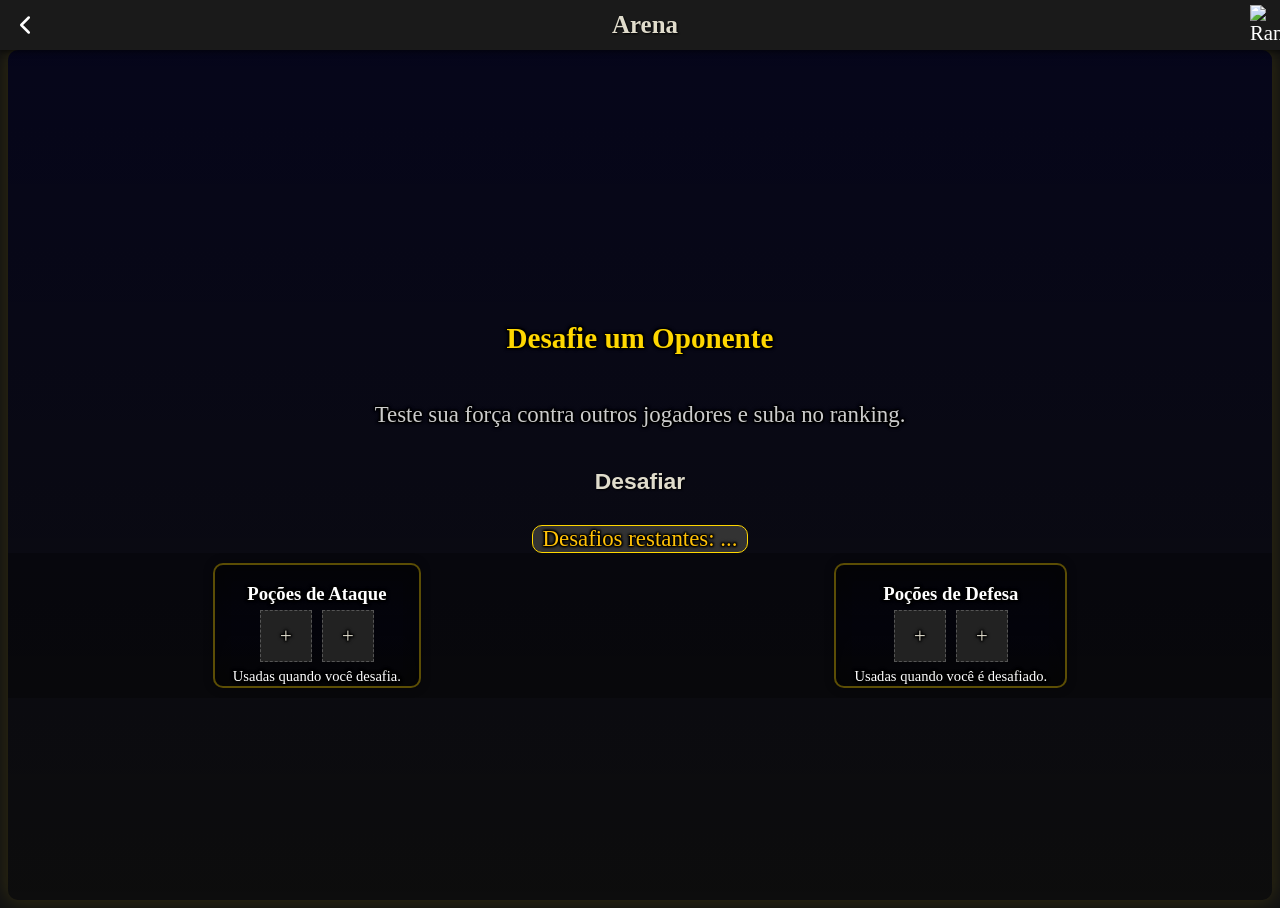
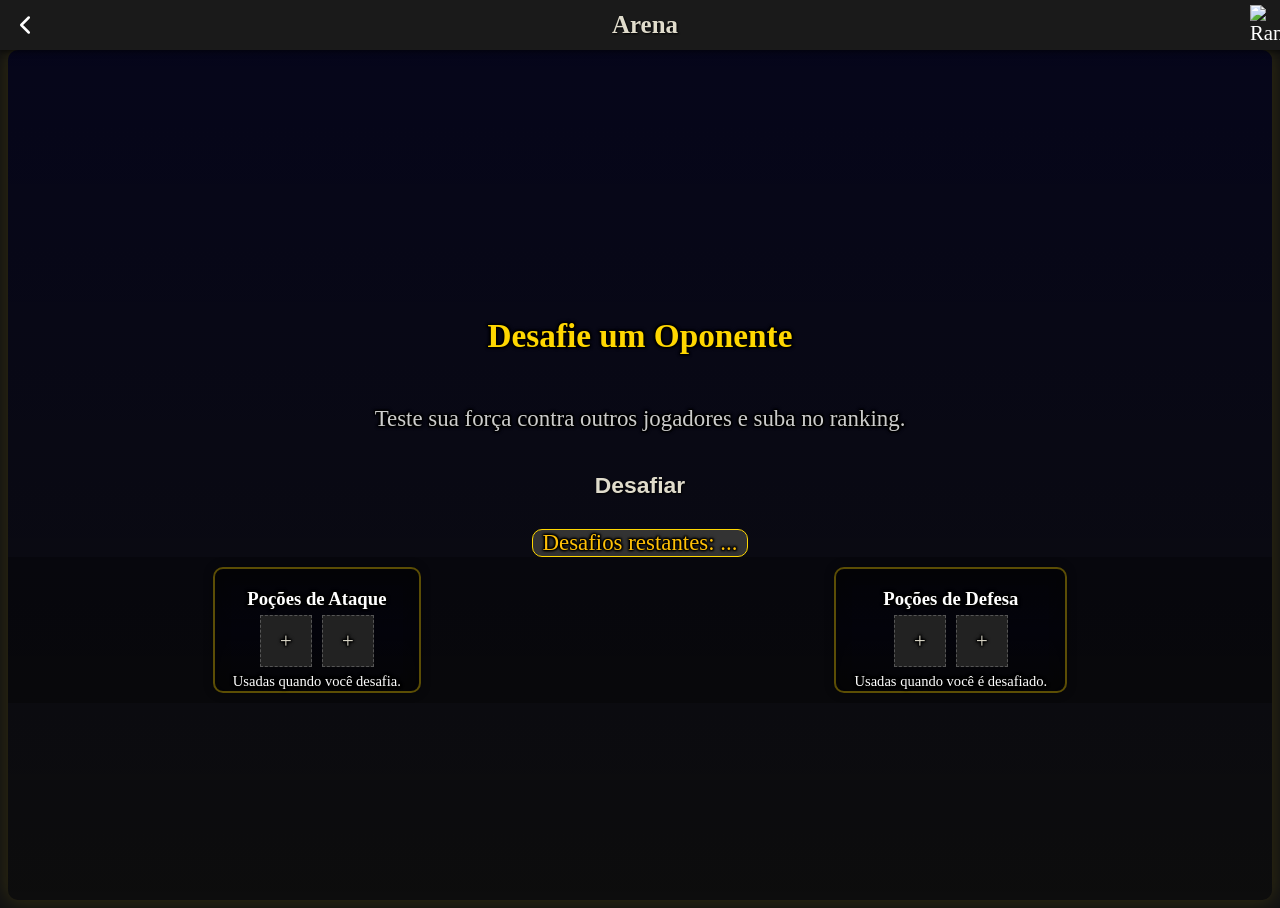

Add files via upload

--- a/arena.css
+++ b/arena.css
@@ -74,7 +74,7 @@ body, html {
 }
 #arenaContainer h2 {
     color: gold;
-    font-size: 1.4em;
+    font-size: 1.6em;
     margin-top: 90px;
 }
 #arenaContainer p {
